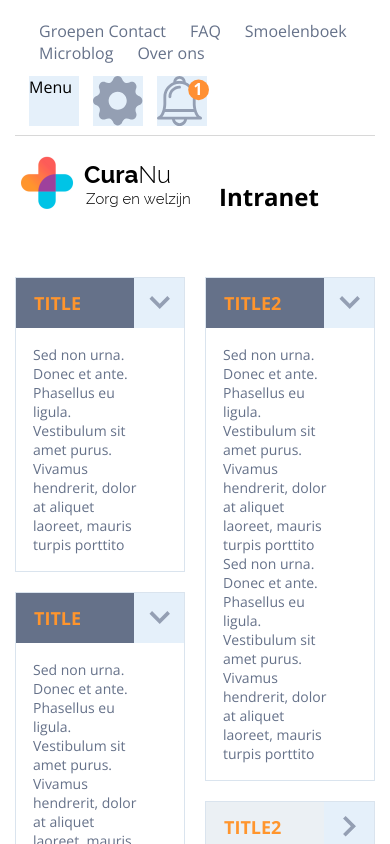
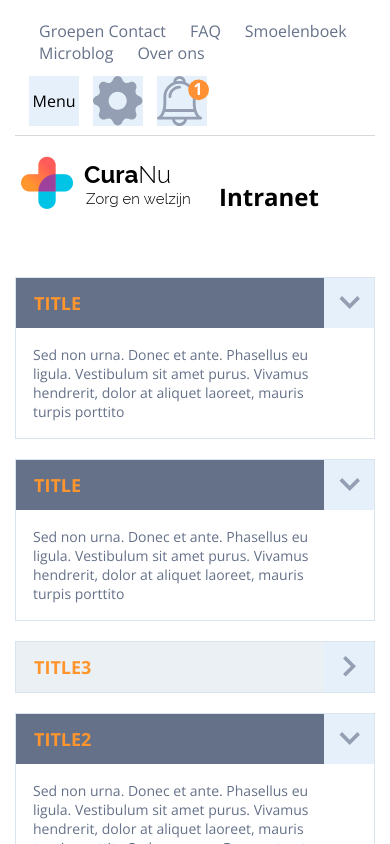
Before and after one commit to fixman93/Curanu, a React app: page / in a window 390 px wide. Shown: the top 844 px of the page. Built offline with nearby package versions, Linux system fonts and the light colour scheme.

Commit message:
responsive updated

```diff
--- a/public/index.html
+++ b/public/index.html
@@ -37,13 +37,6 @@
       To begin the development, run `npm start` or `yarn start`.
       To create a production bundle, use `npm run build` or `yarn build`.
     -->
-  <script src="https://code.jquery.com/jquery-3.3.1.min.js" integrity="sha256-FgpCb/KJQlLNfOu91ta32o/NMZxltwRo8QtmkMRdAu8="
-    crossorigin="anonymous"></script>
-  <script>
-    // $('.card').click(function () {
-    //   $(this).find('.collapsed').toggleClass('active')
-    // })
-  </script>
 </body>
 
 </html>
--- a/src/App.scss
+++ b/src/App.scss
@@ -61,3 +61,12 @@ ul {
     align-items: center;
   }
 }
+
+.column {
+  flex: 1;
+  @include bp(medium) {
+    width: 100%;
+    min-width: 100%;
+    margin-left: 0!important;
+  }
+}
--- a/src/common/Header/Header.js
+++ b/src/common/Header/Header.js
@@ -17,13 +17,11 @@ class Header extends Component {
     this.closeMenu = this.closeMenu.bind(this)
   }
   toggleMenu() {
-    console.log('test')
     this.setState(prevState => {
       return { showMenu: !prevState.showMenu };
     });
   }
   closeMenu() {
-    console.log('testttt')
     this.setState({ showMenu: false })
   }
   render() {
--- a/src/common/Header/TopBar/Topbar.scss
+++ b/src/common/Header/TopBar/Topbar.scss
@@ -37,6 +37,8 @@
       justify-content: space-around;
       &.mobile-menu-btn {
         display: none;
+        line-height: 50px;
+        text-align: center;
         @include bp(medium) {
           display: block;
         }
--- a/src/common/Masonry/index.js
+++ b/src/common/Masonry/index.js
@@ -31,8 +31,7 @@ class MasonryLayout extends Component {
         <div
           style={{
             marginLeft: `${i > 0 ? this.props.gap : 0}px`,
-            flex: 1,
-          }} key={i}>
+          }} key={i} className='column'>
           {columnWrapper[`column${i}`]}
         </div>
       );
--- a/src/containers/Dashboard/Dashboard.js
+++ b/src/containers/Dashboard/Dashboard.js
@@ -23,28 +23,25 @@ class Dashboard extends Component {
   }
 
   toggleCollapse(i, info) {
-    console.log('i', info, 'iiiii', i)
     this.setState({
       collapsed: !this.state.collapsed,
       class: this.state.collapsed ? '' : 'collapsed',
       showCards: info
     }, () => {
-      // my state is updated here !
       if (this.state.showCards.open) {
         this.setState(prevState => ({
           showCards: !prevState.showCards['open'] === false
-        }));
+        }))
         this.state.showCards['open'] = false
       }
       else {
-        this.state.showCards['open'] = true
         this.setState(prevState => ({
           showCards: !prevState.showCards['open'] === true
-        }));
+        }))
+        this.state.showCards['open'] = true
       }
 
     })
-    console.log('cardsss', this.state.showCards)
   }
 
   render() {
--- a/src/index.js
+++ b/src/index.js
@@ -15,9 +15,7 @@ const rootReducer = combineReducers({
 const logger = store => {
   return next => {
     return action => {
-      console.log('[Middleware] Dispatching', action);
       const result = next(action);
-      console.log('[Middleware] next state', store.getState());
       return result;
     }
   }
```
Also changed, not shown: src/common/Masonry/Masonry.scss (line endings or trailing spaces).
